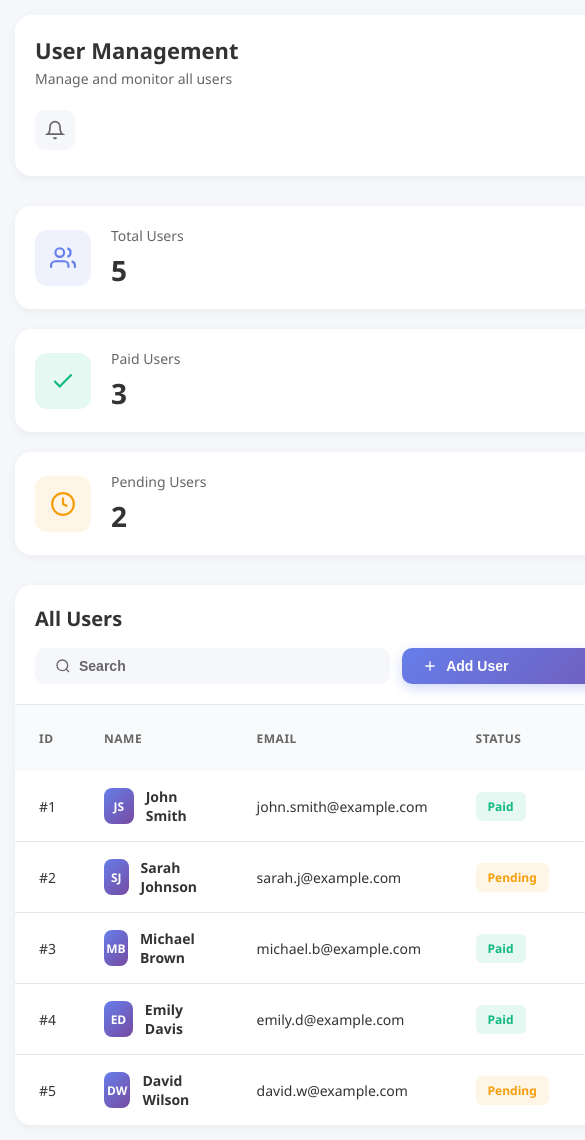
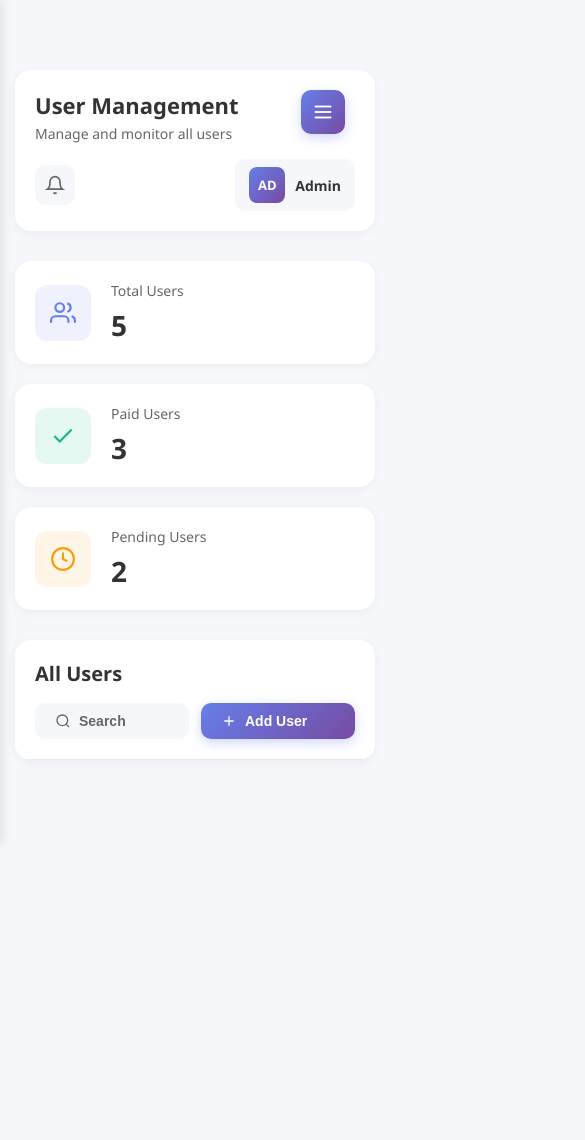
Before and after one commit to deveshdubey18/Gym-Administration-application, a React (Vite) app: page /AdminDashboard in a window 390 px wide. Shown: the top 1140 px of the page, 585 px wide, since content can reach past the window. After the commit the page ends 844 px from the top, so only its background shows below. Built offline with nearby package versions, Linux system fonts and the light colour scheme.

Commit message:
Added a Responsive sidebar to admin dashboard

```diff
--- a/src/AdminDashboard.css
+++ b/src/AdminDashboard.css
@@ -13,6 +13,57 @@ body {
 .admin-dashboard {
   display: flex;
   min-height: 100vh;
+  position: relative;
+}
+
+/* ============= MOBILE MENU BUTTON ============= */
+.mobile-menu-btn {
+  display: none;
+  position: absolute;
+
+  align-self:self-end;
+  width: 44px;
+  height: 44px;
+  margin-right: 10px;
+  background: linear-gradient(135deg, #667eea, #764ba2);
+  border: none;
+  border-radius: 10px;
+  color: white;
+  cursor: pointer;
+  box-shadow: 0 4px 12px rgba(102, 126, 234, 0.3);
+  transition: all 0.3s ease;
+}
+
+.mobile-menu-btn:hover {
+  transform: translateY(-2px);
+  box-shadow: 0 6px 16px rgba(102, 126, 234, 0.4);
+}
+
+.mobile-menu-btn svg {
+  width: 22px;
+  height: 22px;
+}
+
+/* ============= SIDEBAR OVERLAY ============= */
+.sidebar-overlay {
+  display: none;
+  position: fixed;
+  top: 0;
+  left: 0;
+  right: 0;
+  bottom: 0;
+  background: rgba(0, 0, 0, 0.5);
+  z-index: 999;
+  animation: fadeIn 0.3s ease;
+}
+
+@keyframes fadeIn {
+  from {
+    opacity: 0;
+  }
+  to {
+    opacity: 1;
+  }
 }
 
 /* ============= SIDEBAR ============= */
@@ -26,6 +77,14 @@ body {
   position: fixed;
   height: 100vh;
   box-shadow: 2px 0 10px rgba(0, 0, 0, 0.1);
+  z-index: 1000;
+  transition: transform 0.3s ease;
+}
+
+.sidebar-header {
+  display: flex;
+  justify-content: space-between;
+  align-items: flex-start;
 }
 
 .logo {
@@ -54,6 +113,29 @@ body {
 .logo h2 {
   font-size: 20px;
   font-weight: 700;
+}
+
+.close-sidebar-btn {
+  display: none;
+  width: 32px;
+  height: 32px;
+  background: rgba(255, 255, 255, 0.2);
+  border: none;
+  border-radius: 8px;
+  color: white;
+  cursor: pointer;
+  align-items: center;
+  justify-content: center;
+  transition: all 0.3s ease;
+}
+
+.close-sidebar-btn:hover {
+  background: rgba(255, 255, 255, 0.3);
+}
+
+.close-sidebar-btn svg {
+  width: 18px;
+  height: 18px;
 }
 
 .nav-menu {
@@ -326,137 +408,6 @@ body {
   height: 16px;
 }
 
-/* ============= TABLE ============= */
-.table-container {
-  overflow-x: auto;
-}
-
-.users-table {
-  width: 100%;
-  border-collapse: collapse;
-}
-
-.users-table thead {
-  background: #f9fafb;
-}
-
-.users-table th {
-  padding: 16px 24px;
-  text-align: left;
-  font-size: 12px;
-  font-weight: 600;
-  color: #666;
-  text-transform: uppercase;
-  letter-spacing: 0.5px;
-}
-
-.users-table tbody tr {
-  border-bottom: 1px solid #e5e7eb;
-  transition: all 0.2s ease;
-}
-
-.users-table tbody tr:hover {
-  background: #f9fafb;
-}
-
-.users-table tbody tr:last-child {
-  border-bottom: none;
-}
-
-.users-table td {
-  padding: 16px 24px;
-  font-size: 14px;
-  color: #333;
-}
-
-.user-info {
-  display: flex;
-  align-items: center;
-  gap: 12px;
-}
-
-.user-avatar {
-  width: 36px;
-  height: 36px;
-  background: linear-gradient(135deg, #667eea, #764ba2);
-  border-radius: 8px;
-  display: flex;
-  align-items: center;
-  justify-content: center;
-  color: white;
-  font-weight: 600;
-  font-size: 12px;
-}
-
-.user-info span {
-  font-weight: 600;
-  color: #333;
-}
-
-.status-badge {
-  display: inline-block;
-  padding: 6px 12px;
-  border-radius: 6px;
-  font-size: 12px;
-  font-weight: 600;
-}
-
-.status-badge.paid {
-  background: rgba(16, 185, 129, 0.1);
-  color: #10b981;
-}
-
-.status-badge.pending {
-  background: rgba(245, 158, 11, 0.1);
-  color: #f59e0b;
-}
-
-.action-buttons {
-  display: flex;
-  gap: 8px;
-}
-
-.btn-edit,
-.btn-delete {
-  width: 32px;
-  height: 32px;
-  border-radius: 6px;
-  border: none;
-  cursor: pointer;
-  display: flex;
-  align-items: center;
-  justify-content: center;
-  transition: all 0.3s ease;
-}
-
-.btn-edit {
-  background: rgba(102, 126, 234, 0.1);
-  color: #667eea;
-}
-
-.btn-edit:hover {
-  background: #667eea;
-  color: white;
-  transform: translateY(-2px);
-}
-
-.btn-delete {
-  background: rgba(239, 68, 68, 0.1);
-  color: #ef4444;
-}
-
-.btn-delete:hover {
-  background: #ef4444;
-  color: white;
-  transform: translateY(-2px);
-}
-
-.btn-edit svg,
-.btn-delete svg {
-  width: 16px;
-  height: 16px;
-}
-
 /* ============= RESPONSIVE ============= */
 @media (max-width: 1024px) {
   .sidebar {
@@ -473,20 +424,36 @@ body {
 }
 
 @media (max-width: 768px) {
-  .sidebar {
-    position: fixed;
-    left: -260px;
-    transition: left 0.3s ease;
-    z-index: 1000;
+  /* Show mobile menu button */
+  .mobile-menu-btn {
+    display: flex;
+    align-items: center;
+    justify-content: center;
   }
 
-  .sidebar.active {
-    left: 0;
+  /* Show overlay when sidebar is open */
+  .sidebar-overlay {
+    display: block;
+  }
+
+  /* Hide sidebar by default on mobile */
+  .sidebar {
+    transform: translateX(-100%);
+  }
+
+  /* Show sidebar when open */
+  .sidebar.open {
+    transform: translateX(0);
+  }
+
+  /* Show close button on mobile */
+  .close-sidebar-btn {
+    display: flex;
   }
 
   .main-content {
     margin-left: 0;
-    padding: 20px;
+    padding: 80px 20px 20px;
   }
 
   .dashboard-header {
@@ -514,15 +481,11 @@ body {
   .btn-secondary {
     flex: 1;
   }
-
-  .users-table {
-    min-width: 700px;
-  }
 }
 
 @media (max-width: 480px) {
   .main-content {
-    padding: 15px;
+    padding: 70px 15px 15px;
   }
 
   .dashboard-header {
--- a/src/AdminDashboard.jsx
+++ b/src/AdminDashboard.jsx
@@ -1,57 +1,39 @@
-import React from 'react';
-import './AdminDashboard.css';
+import React, { useState } from "react";
+import "./AdminDashboard.css";
 
 const AdminDashboard = () => {
-  // Sample static user data
-  const users = [
-    {
-      id: 1,
-      name: 'John Smith',
-      email: 'john.smith@example.com',
-      status: 'Paid',
-      joinDate: '2024-01-15'
-    },
-    {
-      id: 2,
-      name: 'Sarah Johnson',
-      email: 'sarah.j@example.com',
-      status: 'Pending',
-      joinDate: '2024-01-18'
-    },
-    {
-      id: 3,
-      name: 'Michael Brown',
-      email: 'michael.b@example.com',
-      status: 'Paid',
-      joinDate: '2024-01-20'
-    },
-    {
-      id: 4,
-      name: 'Emily Davis',
-      email: 'emily.d@example.com',
-      status: 'Paid',
-      joinDate: '2024-01-22'
-    },
-    {
-      id: 5,
-      name: 'David Wilson',
-      email: 'david.w@example.com',
-      status: 'Pending',
-      joinDate: '2024-01-25'
-    }
-  ];
+  const [sidebarOpen, setSidebarOpen] = useState(false);
 
   const totalUsers = 5;
   const paidUsers = 3;
   const pendingUsers = 2;
 
+  const toggleSidebar = () => {
+    setSidebarOpen(!sidebarOpen);
+  };
+
+  const closeSidebar = () => {
+    setSidebarOpen(false);
+  };
+
   return (
     <div className="admin-dashboard">
+      {/* Mobile Overlay */}
+      {sidebarOpen && (
+        <div className="sidebar-overlay" onClick={closeSidebar}></div>
+      )}
+
       {/* Sidebar */}
-      <aside className="sidebar">
+      <aside className={`sidebar ${sidebarOpen ? "open" : ""}`}>
+        <div className="sidebar-header">
           <div className="logo">
             <div className="logo-icon">
-            <svg viewBox="0 0 24 24" fill="none" stroke="currentColor" strokeWidth="2">
+              <svg
+                viewBox="0 0 24 24"
+                fill="none"
+                stroke="currentColor"
+                strokeWidth="2"
+              >
                 <rect x="3" y="3" width="18" height="18" rx="2" ry="2"></rect>
                 <line x1="9" y1="9" x2="15" y2="9"></line>
                 <line x1="9" y1="15" x2="15" y2="15"></line>
@@ -60,9 +42,28 @@ const AdminDashboard = () => {
             <h2>Admin Panel</h2>
           </div>
 
+          {/* Close button for mobile */}
+          <button className="close-sidebar-btn" onClick={closeSidebar}>
+            <svg
+              viewBox="0 0 24 24"
+              fill="none"
+              stroke="currentColor"
+              strokeWidth="2"
+            >
+              <line x1="18" y1="6" x2="6" y2="18"></line>
+              <line x1="6" y1="6" x2="18" y2="18"></line>
+            </svg>
+          </button>
+        </div>
+
         <nav className="nav-menu">
-          <a href="#" className="nav-item active">
-            <svg viewBox="0 0 24 24" fill="none" stroke="currentColor" strokeWidth="2">
+          <a href="#" className="nav-item active" onClick={closeSidebar}>
+            <svg
+              viewBox="0 0 24 24"
+              fill="none"
+              stroke="currentColor"
+              strokeWidth="2"
+            >
               <path d="M17 21v-2a4 4 0 0 0-4-4H5a4 4 0 0 0-4 4v2"></path>
               <circle cx="9" cy="7" r="4"></circle>
               <path d="M23 21v-2a4 4 0 0 0-3-3.87"></path>
@@ -71,16 +72,26 @@ const AdminDashboard = () => {
             <span>Users</span>
           </a>
 
-          <a href="#" className="nav-item">
-            <svg viewBox="0 0 24 24" fill="none" stroke="currentColor" strokeWidth="2">
+          <a href="#" className="nav-item" onClick={closeSidebar}>
+            <svg
+              viewBox="0 0 24 24"
+              fill="none"
+              stroke="currentColor"
+              strokeWidth="2"
+            >
               <rect x="2" y="7" width="20" height="14" rx="2" ry="2"></rect>
               <path d="M16 21V5a2 2 0 0 0-2-2h-4a2 2 0 0 0-2 2v16"></path>
             </svg>
             <span>Analytics</span>
           </a>
 
-          <a href="#" className="nav-item">
-            <svg viewBox="0 0 24 24" fill="none" stroke="currentColor" strokeWidth="2">
+          <a href="#" className="nav-item" onClick={closeSidebar}>
+            <svg
+              viewBox="0 0 24 24"
+              fill="none"
+              stroke="currentColor"
+              strokeWidth="2"
+            >
               <circle cx="12" cy="12" r="3"></circle>
               <path d="M12 1v6m0 6v6m8.66-13.66l-4.24 4.24m-4.24 4.24l-4.24 4.24m13.66.42l-4.24-4.24m-4.24-4.24L3.34 3.34"></path>
             </svg>
@@ -93,13 +104,34 @@ const AdminDashboard = () => {
       <main className="main-content">
         {/* Header */}
         <header className="dashboard-header">
+          {/* Mobile Menu Button (hide when sidebar is open) */}
+          {!sidebarOpen && (
+            <button className="mobile-menu-btn" onClick={toggleSidebar}>
+              <svg
+                viewBox="0 0 24 24"
+                fill="none"
+                stroke="currentColor"
+                strokeWidth="2"
+              >
+                <line x1="3" y1="12" x2="21" y2="12"></line>
+                <line x1="3" y1="6" x2="21" y2="6"></line>
+                <line x1="3" y1="18" x2="21" y2="18"></line>
+              </svg>
+            </button>
+          )}
+
           <div>
             <h1>User Management</h1>
             <p>Manage and monitor all users</p>
           </div>
           <div className="header-actions">
             <button className="icon-btn">
-              <svg viewBox="0 0 24 24" fill="none" stroke="currentColor" strokeWidth="2">
+              <svg
+                viewBox="0 0 24 24"
+                fill="none"
+                stroke="currentColor"
+                strokeWidth="2"
+              >
                 <path d="M18 8A6 6 0 0 0 6 8c0 7-3 9-3 9h18s-3-2-3-9"></path>
                 <path d="M13.73 21a2 2 0 0 1-3.46 0"></path>
               </svg>
@@ -115,7 +147,12 @@ const AdminDashboard = () => {
         <div className="stats-grid">
           <div className="stat-card">
             <div className="stat-icon blue">
-              <svg viewBox="0 0 24 24" fill="none" stroke="currentColor" strokeWidth="2">
+              <svg
+                viewBox="0 0 24 24"
+                fill="none"
+                stroke="currentColor"
+                strokeWidth="2"
+              >
                 <path d="M17 21v-2a4 4 0 0 0-4-4H5a4 4 0 0 0-4 4v2"></path>
                 <circle cx="9" cy="7" r="4"></circle>
                 <path d="M23 21v-2a4 4 0 0 0-3-3.87"></path>
@@ -130,7 +167,12 @@ const AdminDashboard = () => {
 
           <div className="stat-card">
             <div className="stat-icon green">
-              <svg viewBox="0 0 24 24" fill="none" stroke="currentColor" strokeWidth="2">
+              <svg
+                viewBox="0 0 24 24"
+                fill="none"
+                stroke="currentColor"
+                strokeWidth="2"
+              >
                 <polyline points="20 6 9 17 4 12"></polyline>
               </svg>
             </div>
@@ -142,7 +184,12 @@ const AdminDashboard = () => {
 
           <div className="stat-card">
             <div className="stat-icon orange">
-              <svg viewBox="0 0 24 24" fill="none" stroke="currentColor" strokeWidth="2">
+              <svg
+                viewBox="0 0 24 24"
+                fill="none"
+                stroke="currentColor"
+                strokeWidth="2"
+              >
                 <circle cx="12" cy="12" r="10"></circle>
                 <polyline points="12 6 12 12 16 14"></polyline>
               </svg>
@@ -160,73 +207,30 @@ const AdminDashboard = () => {
             <h2>All Users</h2>
             <div className="table-actions">
               <button className="btn-secondary">
-                <svg viewBox="0 0 24 24" fill="none" stroke="currentColor" strokeWidth="2">
+                <svg
+                  viewBox="0 0 24 24"
+                  fill="none"
+                  stroke="currentColor"
+                  strokeWidth="2"
+                >
                   <circle cx="11" cy="11" r="8"></circle>
                   <path d="m21 21-4.35-4.35"></path>
                 </svg>
                 Search
               </button>
               <button className="btn-primary">
-                <svg viewBox="0 0 24 24" fill="none" stroke="currentColor" strokeWidth="2">
+                <svg
+                  viewBox="0 0 24 24"
+                  fill="none"
+                  stroke="currentColor"
+                  strokeWidth="2"
+                >
                   <line x1="12" y1="5" x2="12" y2="19"></line>
                   <line x1="5" y1="12" x2="19" y2="12"></line>
                 </svg>
                 Add User
               </button>
             </div>
-          </div>
-
-          <div className="table-container">
-            <table className="users-table">
-              <thead>
-                <tr>
-                  <th>ID</th>
-                  <th>Name</th>
-                  <th>Email</th>
-                  <th>Status</th>
-                  <th>Join Date</th>
-                  <th>Actions</th>
-                </tr>
-              </thead>
-              <tbody>
-                {users.map((user) => (
-                  <tr key={user.id}>
-                    <td>#{user.id}</td>
-                    <td>
-                      <div className="user-info">
-                        <div className="user-avatar">
-                          {user.name.split(' ').map(n => n[0]).join('')}
-                        </div>
-                        <span>{user.name}</span>
-                      </div>
-                    </td>
-                    <td>{user.email}</td>
-                    <td>
-                      <span className={`status-badge ${user.status.toLowerCase()}`}>
-                        {user.status}
-                      </span>
-                    </td>
-                    <td>{user.joinDate}</td>
-                    <td>
-                      <div className="action-buttons">
-                        <button className="btn-edit">
-                          <svg viewBox="0 0 24 24" fill="none" stroke="currentColor" strokeWidth="2">
-                            <path d="M11 4H4a2 2 0 0 0-2 2v14a2 2 0 0 0 2 2h14a2 2 0 0 0 2-2v-7"></path>
-                            <path d="M18.5 2.5a2.121 2.121 0 0 1 3 3L12 15l-4 1 1-4 9.5-9.5z"></path>
-                          </svg>
-                        </button>
-                        <button className="btn-delete">
-                          <svg viewBox="0 0 24 24" fill="none" stroke="currentColor" strokeWidth="2">
-                            <polyline points="3 6 5 6 21 6"></polyline>
-                            <path d="M19 6v14a2 2 0 0 1-2 2H7a2 2 0 0 1-2-2V6m3 0V4a2 2 0 0 1 2-2h4a2 2 0 0 1 2 2v2"></path>
-                          </svg>
-                        </button>
-                      </div>
-                    </td>
-                  </tr>
-                ))}
-              </tbody>
-            </table>
           </div>
         </div>
       </main>
```
Lines whose indentation alone changed are shown as unchanged.
